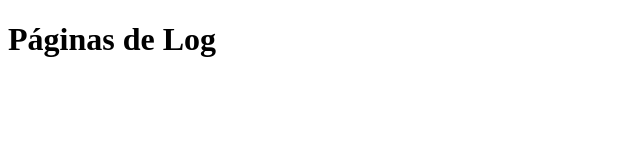
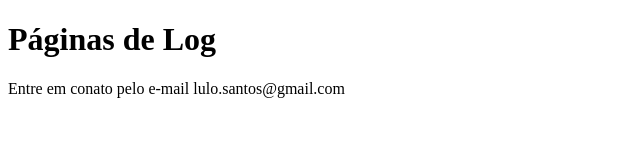
Before and after one commit to lulosantos/sistema-de-cadastro, a plain HTML site: page Logs.html in a window 1280 px wide. Shown: the whole page, without its empty margins (0-640 px from the left). Drawn offline with Linux system fonts and the light colour scheme.

Commit message:
adicionando e-mail na pagina de logs

```diff
--- a/Logs.html
+++ b/Logs.html
@@ -8,5 +8,6 @@
 </head>
 <body>
     <h1>Páginas de Log</h1>
+    <p>Entre em conato pelo e-mail lulo.santos@gmail.com</p>
 </body>
 </html>
```
